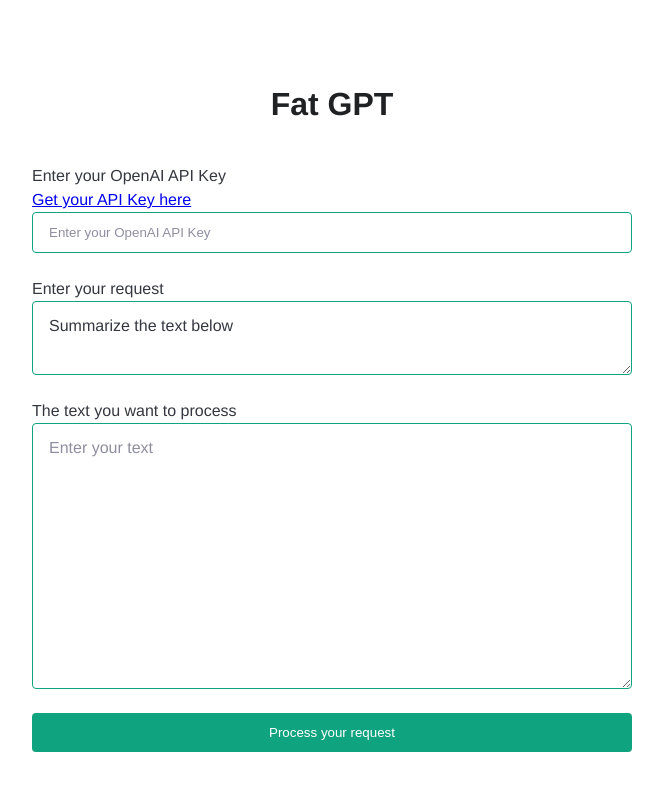
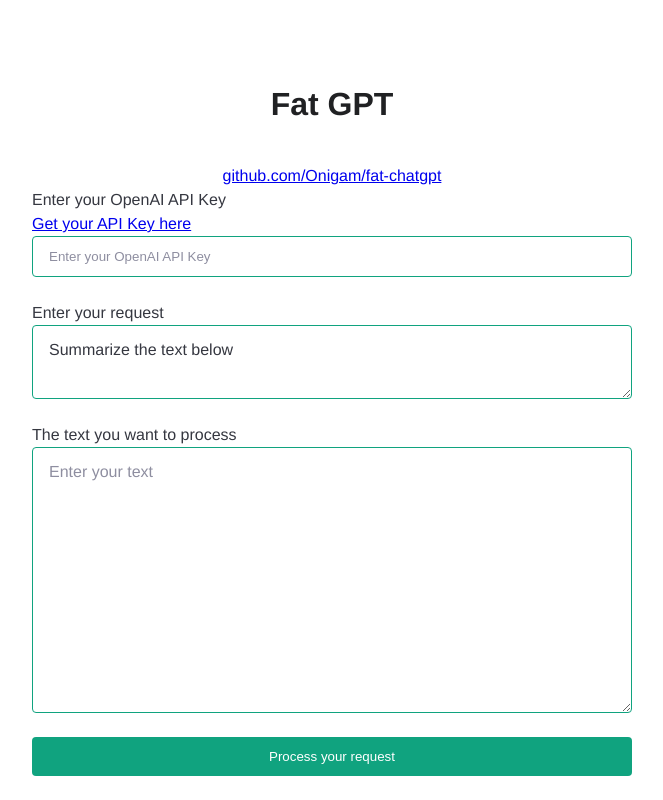
Before and after one commit to Onigam/fat-chatgpt, a Next.js app: page / in a window 1280 px wide. Shown: the whole page, without its empty margins (308-971 px from the left). Built offline with nearby package versions, Linux system fonts and the light colour scheme; a web font is replaced by a local one.

Commit message:
chore: remove for on labels

```diff
--- a/pages/index.js
+++ b/pages/index.js
@@ -78,8 +78,12 @@
 
       <main className={styles.main}>
         <h3>Fat GPT</h3>
+        <a href="https://github.com/Onigam/fat-chatgpt">
+          github.com/Onigam/fat-chatgpt
+        </a>
+
         <form onSubmit={onSubmit}>
-          <label for="openaiAPIKey">Enter your OpenAI API Key</label>
+          <label>Enter your OpenAI API Key</label>
           <a href="https://beta.openai.com/account/api-keys">Get your API Key here</a>
           <input
             type="text"
@@ -89,7 +93,7 @@
             onChange={(e) => setAPIKeyAndPersist(e.target.value)}
           />
 
-          <label for="request">Enter your request</label>
+          <label>Enter your request</label>
           <textarea
             type="text"
             name="request"
@@ -98,7 +102,7 @@
             value={requestInput}
             onChange={(e) => setRequestAndPersist(e.target.value)}
           />
-          <label for="request">The text you want to process</label>
+          <label>The text you want to process</label>
           <textarea
             type="text"
             name="text"
```
